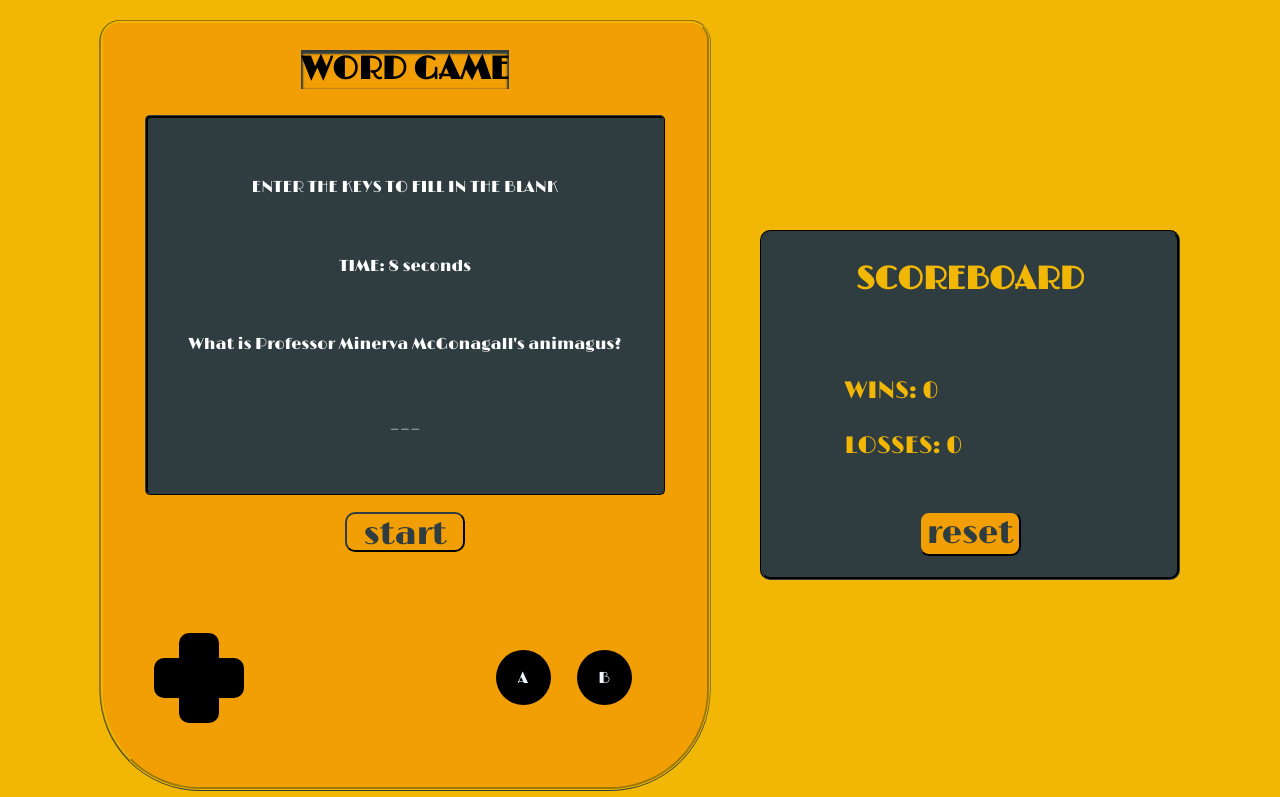
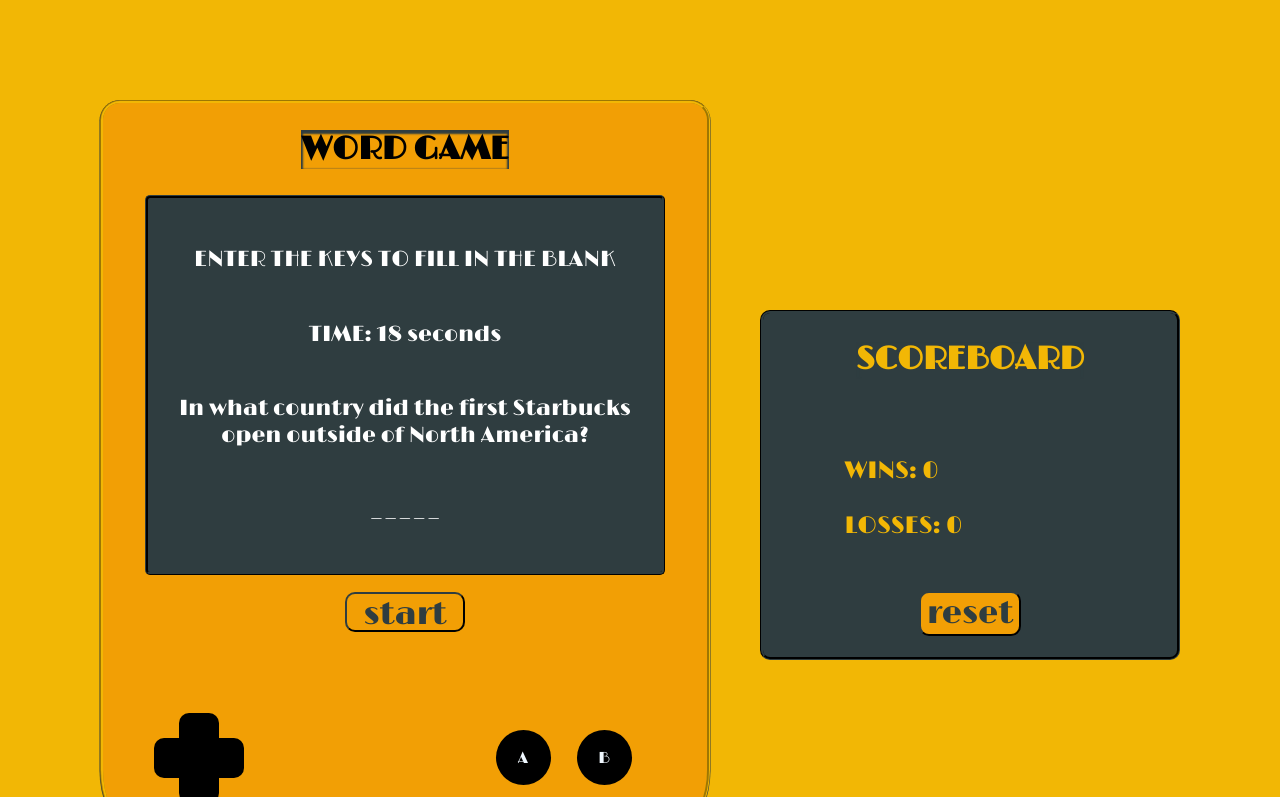
Before and after one commit to mjtic/word-game, a plain HTML site: page index.html in a window 1280 px wide. Both pictures are taken after a click on the button "start". Shown: the top 797 px of the page. Drawn offline with nearby package versions, Linux system fonts and the light colour scheme.

Commit message:
added read me, sounds and cleaned the codes

```diff
--- a/script.js
+++ b/script.js
@@ -1,12 +1,3 @@
-/* win and lose count should be localStoraged
-button start, timer start and reset
-word-bank = [];
-blanks _ _ _ _
-keypress , keyEvent
-word === blank => replace with letter
-gameEnds === timerEnds => message appear and timer stop
-total winds and looses on the screen at the end */
-
 // Elements
 let currentStatus = document.querySelector("#status");
 let times = document.querySelector("#time");
@@ -51,32 +42,50 @@ let data = [
     'q':'Who is Harry Potter\'s godfather? ',
     'a':'siriusblack',
   },
+  {
+    'q':'In what country did the first Starbucks open outside of North America?',
+    'a':'japan',
+  },
+  {
+    'q':'In a website browser address bar, what does “www” stand for? ',
+    'a':'worldwideweb',
+  },
+  {
+    'q':'Originally, Amazon only sold what kind of product?',
+    'a':'books',
+  },
+  {
+    'q':'On The Mandalorian, what is Baby Yoda\'s real name?',
+    'a':'grogu',
+  },
 ];
-
+//randomize data
 let randomData = Math.floor(Math.random()*data.length);
 let questions = data[randomData].q;
 let answers = data[randomData].a;
-
-// init() to render scoreboard as page loads
+// background sounds
+let clockTicking= new Audio('assets/sounds/ClockTicking.mp3');
+let right = new Audio('assets/sounds/FemaleCrowdCelebration.mp3');
+let wrong = new Audio('assets/sounds/AlarmClock.mp3');
+// init function to render scores on scoreboard on pageload
 let init = (()=>{
   getWins();
   getLosses();
 });
-
 // startGame() to carry out the game
 let startGame = (()=>{
   // declaring values
   isWin = false;
-  timerCount = 10;
+  timerCount = 20;
   // re-using elements to carry it out every time game starts
   randomData = Math.floor(Math.random()*data.length);
   questions = data[randomData].q;
   answers = data[randomData].a;
-
   // start-button disabled once game starts
   startButton.disabled = true;
   // render question, blanks, timer as game starts
   currentStatus.textContent = 'ENTER THE KEYS TO FILL IN THE BLANK'
+  times.textContent = `TIME: ${timerCount} seconds`
   question.textContent = questions;
   blankLetters = [];
   startTimer();
@@ -90,32 +99,36 @@ let winGame = (()=>{
   setWin();
   startButton.disabled = false;
 });
-
 let loseGame = (()=>{
   currentStatus.textContent = 'GAME OVER';
   loseCounter ++;
   setLose();
   startButton.disabled = false;
 });
-
+// startTimer () for setInterval
 let startTimer = (()=>{
   timer = setInterval(()=>{
     if(timerCount>=0){
         timerCount --;
         times.textContent = `TIME: ${timerCount} seconds`
+        clockTicking.play();
       if((isWin&&timerCount) > 0){
         clearInterval(timer);
         winGame();
+        clockTicking.pause();
+        right.play();
       };
       if(timerCount === 0){
         clearInterval(timer);
         loseGame();
+        clockTicking.pause();
+        wrong.play();
       }
     }
   },1000);
 });
 
-
+// rendering blanks
 let renderBlanks = (()=>{
   // rendering question on screen
   question.textContent = questions;
@@ -171,10 +184,6 @@ let checkWin = (()=>{
 
 // checkLetter
 let checkLetter = ((letter)=>{
-  // elements to store, convert to string of array and length
-  chosenWord = answers;
-  lettersInChosenWord = chosenWord.split('');
-  numBlank = lettersInChosenWord.length;
   // boolean indicator to show letter is in the chosenWord
   let letterInWord = false;
   for(let i=0; i<numBlank; i++){
@@ -217,217 +226,3 @@ let resetGame = (()=>{
 });
 
 resetButton.addEventListener('click',resetGame);
-
-
-
-
-
-
-
-
-
-
-
-
-
-
-/* //status
-// timer
-let timer;
-let timerCount;
-// data comparison
-let chosenWord = '';
-let numBlank = 0;
-// record
-let winCounter = 0;
-let loseCounter = 0;
-let isWin = false;
-
-// create to show letters and blanks
-let lettersInChosenWord = [];
-let blankLetters = [];
-
-// Word bank and game state
-let data = [
-  {
-    q: "What is the main character's name from Harry Potter?",
-    a: "harrypotter",
-  },
-  {
-    q: "What is the name of Harry\'s best friend, who is known of his red hair?",
-    a: "ronweasley",
-  },
-];
-let randomData = Math.floor(Math.random()*data.length);
-let questions = data[randomData].q;
-let answers = data[randomData].a;
-
-// init to display scoreboard when page loads
-let init = (()=>{
-  getWins();
-  getLosses();
-});
-// after startButton is clicked startGame() is called
-let startGame = (()=>{
-  isWin = false;
-  timerCount = 20;
-  // prevent button to clicked again during game is playing
-  startButton.disabled = true;
-  // functions to be run during the game
-   currentStatus.textContent = 'ENTER THE KEYS TO FILL IN THE BLANK';
-
-  randomData = Math.floor(Math.random() * data.length);
-  questions = data[randomData].q;
-  answers = data[randomData].a;
-
-  startTimer();
-  renderBlanks();
-});
-// after winning the game
-let winGame=(()=>{
-  currentStatus.textContent = 'YOU WON!!!🏆';
-  winCounter++;
-  setWins();
-  // restore the button ability to be clicked
-  startButton.disabled = false;
-});
-// after lossing the game
-let loseGame = (()=>{
-  currentStatus.textContent = 'GAME OVER';
-  loseCounter++;
-  setLosses();
-  startButton.disabled = false;
-});
-
-// function startTimer
-let startTimer = (()=>{
-  // setInterval
-  let timer = setInterval(()=>{
-    timerCount--;
-    times.textContent = `${timerCount} seconds`;
-    // scenerios
-    if(timerCount>=0){
-      // test if user won
-      if((isWin && timerCount) > 0){
-        clearInterval(timer);
-        winGame();
-      }
-      // if time ran out
-      if(timerCount===0){
-        clearInterval(timer);
-        loseGame();
-      }
-    }
-  },1000);
-});
-
-let renderBlanks = (()=>{
-  chosenWord = answers;
-  lettersInChosenWord = chosenWord.split('');
-  numBlank = lettersInChosenWord.length;
-  blankLetters = [];
-  for(let i=0; i<numBlank; i++){
-    blankLetters.push('_');
-  }
-  question.textContent = questions;
-  answer.textContent = blankLetters.join(' ');
-});
-// win and lose count localStoraged
-let setWins=(()=>{
-  wins.textContent = `WINS: ${winCounter}`;
-  localStorage.setItem('winCounter',winCounter);
-});
-
-let setLosses=(()=>{
-  losses.textContent = `LOSSES: ${loseCounter}`;
-  localStorage.setItem('loseCounter',loseCounter);
-});
-
-// getWins and getLose to render on scoreboard once init() runs
-let getWins = (()=>{
-  // stored variable to store value
-  let storedWin = localStorage.getItem('winCounter');
-  if(storedWin === null){
-    winCounter = 0;
-  }else{
-    winCounter = storedWin;
-  }
-  // render stored wins value;
-    wins.textContent = `WINS: ${winCounter}`;
-});
-let getLosses = (()=>{
-  let storedLose = localStorage.getItem('loseCounter');
-  if(storedLose === null){
-    loseCounter = 0;
-  }else{
-    loseCounter = storedLose;
-  }
-  losses.textContent = `LOSSES: ${loseCounter}`;
-});
-
-// compare answer and blanks
-// If the word equals the blankLetters array when converted to string, set isWin to true
-let checkWin = (()=>{
-  if(chosenWord === blankLetters.join('')){
-  // This value is used in the timer function to test if win condition is met
-    isWin = true;
-  }
-});
-// Tests if guessed letter is in word and renders it to the screen.
-let checkLetters = ((letter)=>{
-  let letterInWord = false;
-  for(let i=0; i<numBlank; i++){
-    if(chosenWord[i]===letter){
-      letterInWord = true;
-    }
-  }
-  if(letterInWord){
-    for(let j=0; j<numBlank; j++){
-      if(chosenWord[j]===letter){
-        blankLetters[j] = letter;
-      }
-    }
-    answer.textContent = blankLetters.join(' ');
-  }
-});
-
-// attaching event keydown to document
-
-document.addEventListener('keydown',((e)=>{
-  // if timerCount is '0' exit function
-  if(timerCount===0){
-    return;
-  }
-  // conver all typed keys to lowercase
-  let key = e.key.toLowerCase();
-  let alphaNumericCharacters = /^[a-z0-9 ]+$/;
-  // check key vs alphaNumericCharagers
-  if(alphaNumericCharacters.test(key)){
-    // user guess
-    let letterGuessed = e.key;
-    checkLetters(letterGuessed);
-    checkWin();
-  }
-}));
-
-startButton.addEventListener('click',startGame);
-
-init();
-
-let resetScore = (()=>{
-  // reset counts to 0
-  winCounter = 0;
-  loseCounter = 0;
-  // save this to localStorage
-  setWins();
-  setLosses();
-});
-
-resetButton.addEventListener('click',resetScore);
-
-
-
-
-
-
- */
--- a/style.css
+++ b/style.css
@@ -11,7 +11,7 @@
 body {
   background-color: var(--primary);
   font-family: "Limelight", sans-serif;
-  padding: 20px;
+  padding: 100px;
   margin: 0 auto;
 }
 /* container of gameboy and scoreboard */
@@ -20,6 +20,7 @@ body {
   justify-content: center;
   align-items: center;
   gap: 50px;
+
 }
 
 /* gameboy */
@@ -53,6 +54,7 @@ h3 {
   border-style: ridge;
   border-color: var(--secondary);
   color: #ffffff;
+  font-size: 22px;
 }
 #contentList{
     display: flex;
```
Also changed, not shown: index.html (+0 -40 lines), image-1.png (added), image-2.png (added), image-3.png (added), image.png (added), 10 other files.
